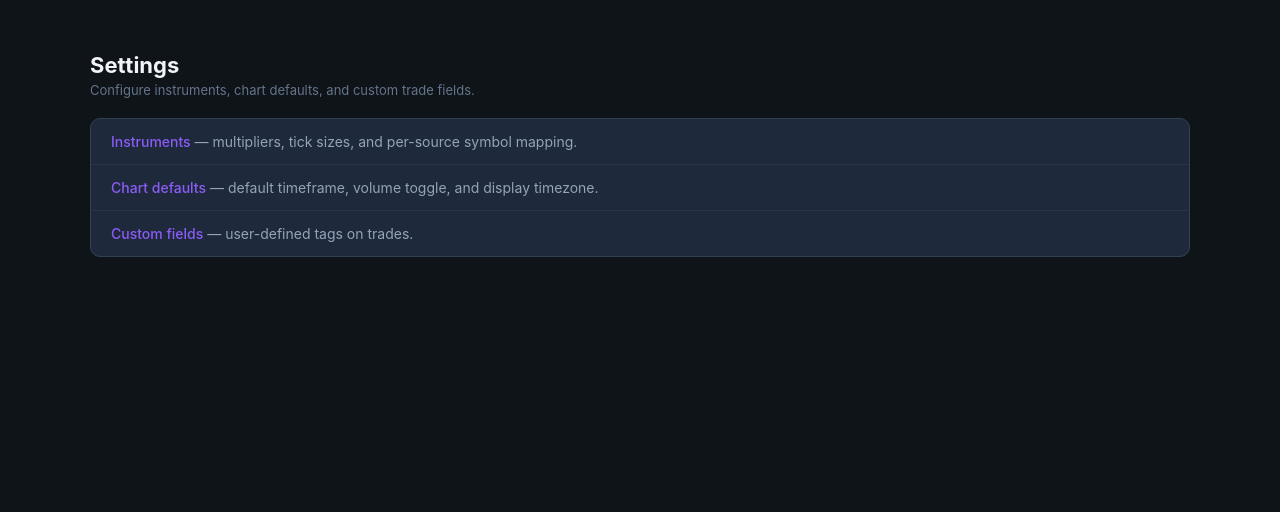
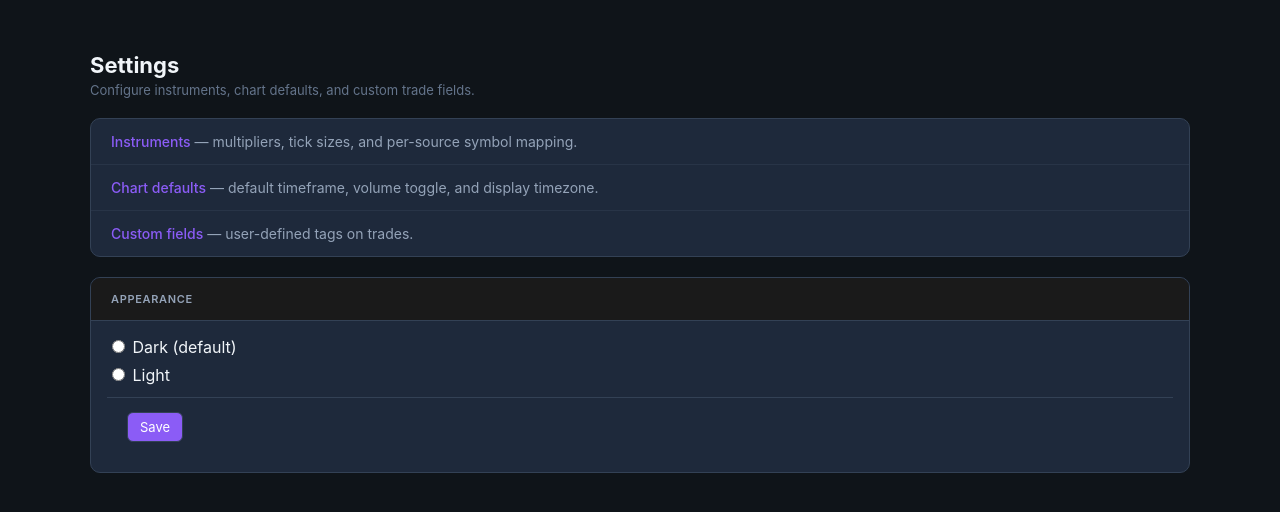
Before and after one commit to qsor27/NinjaFuturesLogger, a Python web app: template templates/settings_index.html in a window 1280 px wide. Shown: the part 45-557 px from the top of the page. Run offline with Jinja, Linux system fonts and the light colour scheme; the template is opened without the code that fills it, so the values that code supplies are empty.

Commit message:
feat(settings): Appearance card with theme radio

```diff
--- a/templates/settings_index.html
+++ b/templates/settings_index.html
@@ -12,5 +12,43 @@
       <li><a href="/settings/custom-fields">Custom fields</a> — user-defined tags on trades.</li>
     </ul>
   </div>
+  <section class="card" style="margin-top: 20px;">
+    <header class="card-header"><span class="card-title">Appearance</span></header>
+    <div class="card-body" style="padding: 16px;">
+      <form id="theme-form">
+        <label style="display: block; margin-bottom: 8px;">
+          <input type="radio" name="theme" value="dark" {% if theme == "dark" %}checked{% endif %}>
+          Dark (default)
+        </label>
+        <label style="display: block; margin-bottom: 12px;">
+          <input type="radio" name="theme" value="light" {% if theme == "light" %}checked{% endif %}>
+          Light
+        </label>
+        <div class="card-footer" style="display: flex; gap: 12px; align-items: center;">
+          <button type="submit" class="btn-accent">Save</button>
+          <span id="theme-status" aria-live="polite" style="color: var(--text-secondary); font-size: 13px;"></span>
+        </div>
+      </form>
+    </div>
+  </section>
 </div>
+<script>
+  document.getElementById('theme-form').addEventListener('submit', async (e) => {
+    e.preventDefault();
+    const value = new FormData(e.target).get('theme');
+    const status = document.getElementById('theme-status');
+    status.textContent = 'Saving…';
+    const resp = await fetch('/api/config/theme', {
+      method: 'PUT',
+      headers: {'Content-Type': 'application/json'},
+      body: JSON.stringify({theme: value}),
+    });
+    if (resp.ok) {
+      status.textContent = 'Saved. Reloading…';
+      location.reload();
+    } else {
+      status.textContent = 'Save failed.';
+    }
+  });
+</script>
 {% endblock %}
```
Also changed, not shown: tests/test_settings_routes_theme.py (+25 -0 lines).
